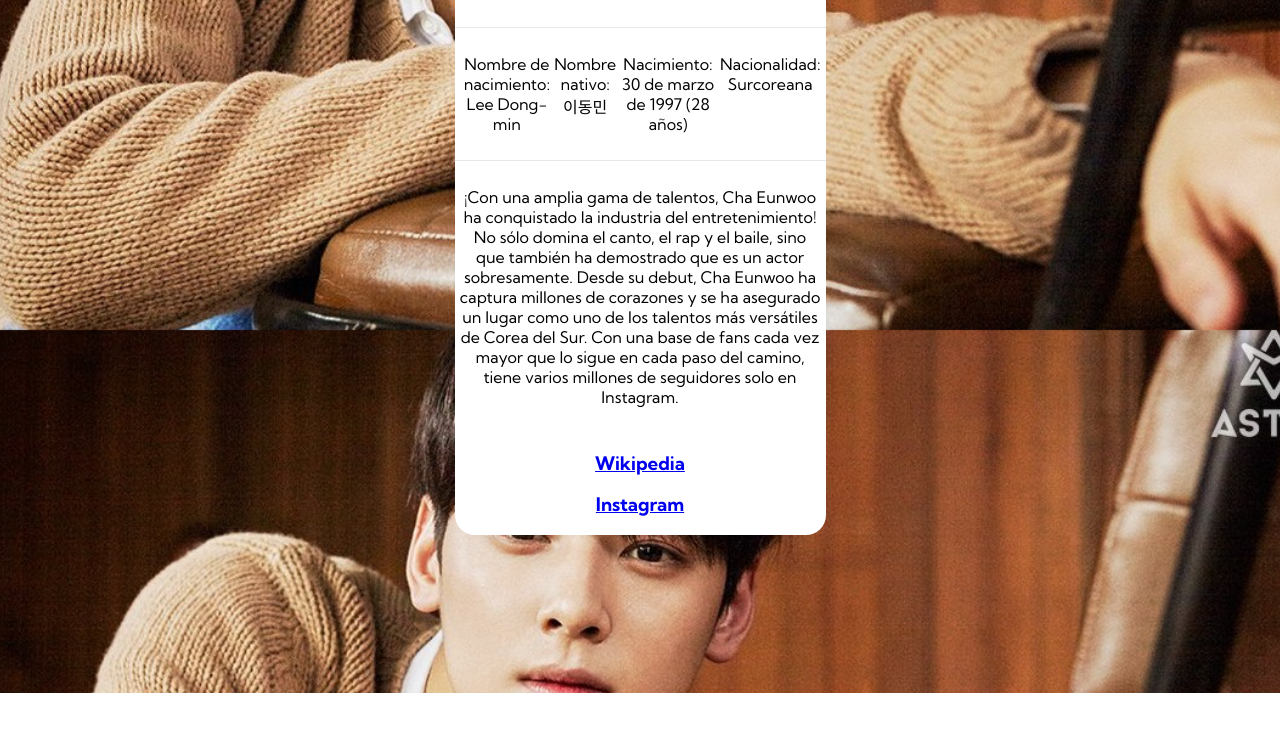
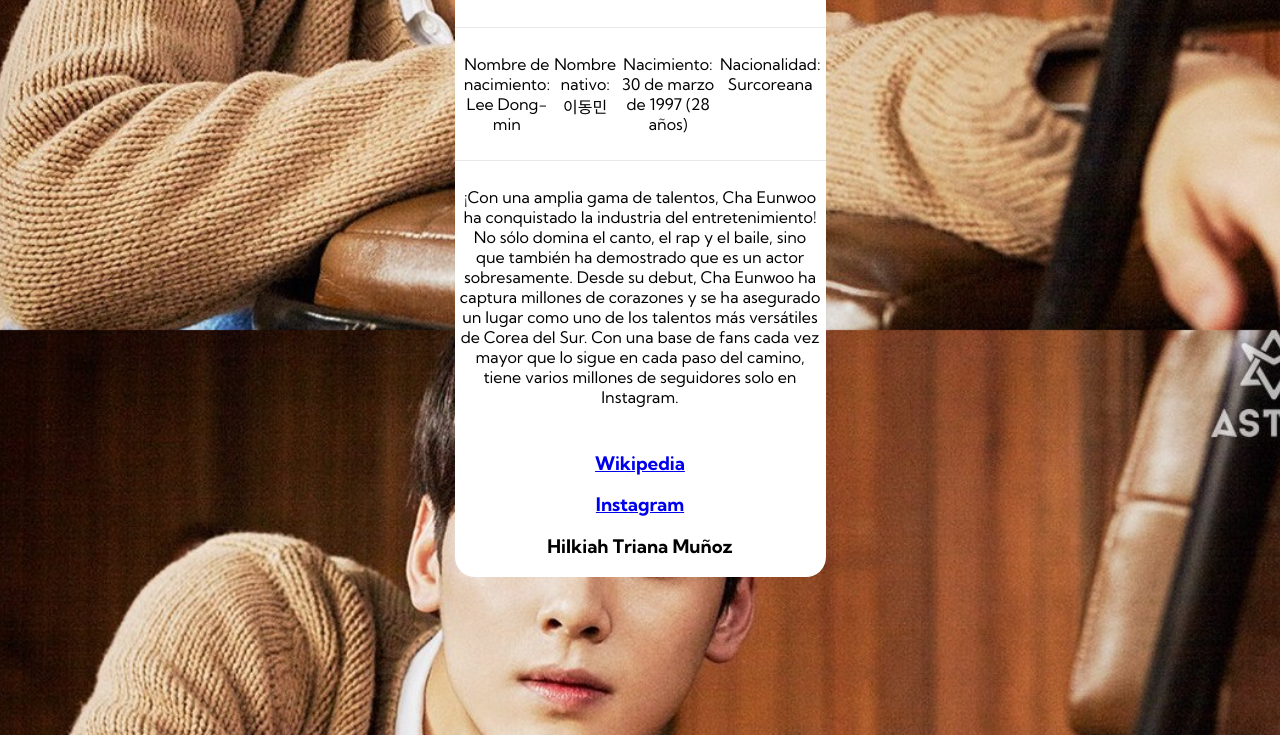
Before and after one commit to Prroultra775/Info-Target, a plain HTML site: page index.html in a window 1280 px wide. Shown: the part 470-1205 px from the top of the page. Before the commit the page ends 1163 px from the top, so only its background shows below. Drawn offline with Linux system fonts and the light colour scheme.

Commit message:
Update index.html

```diff
--- a/index.html
+++ b/index.html
@@ -41,6 +41,9 @@
             <h3>
                 <a href="https://www.instagram.com/eunwo.o_c/?hl=es">Instagram</a>
             </h3>
+		<h3>
+                <p>Hilkiah Triana Muñoz</p>
+            </h3>
 	</main>
 </body>
 </html>
```
